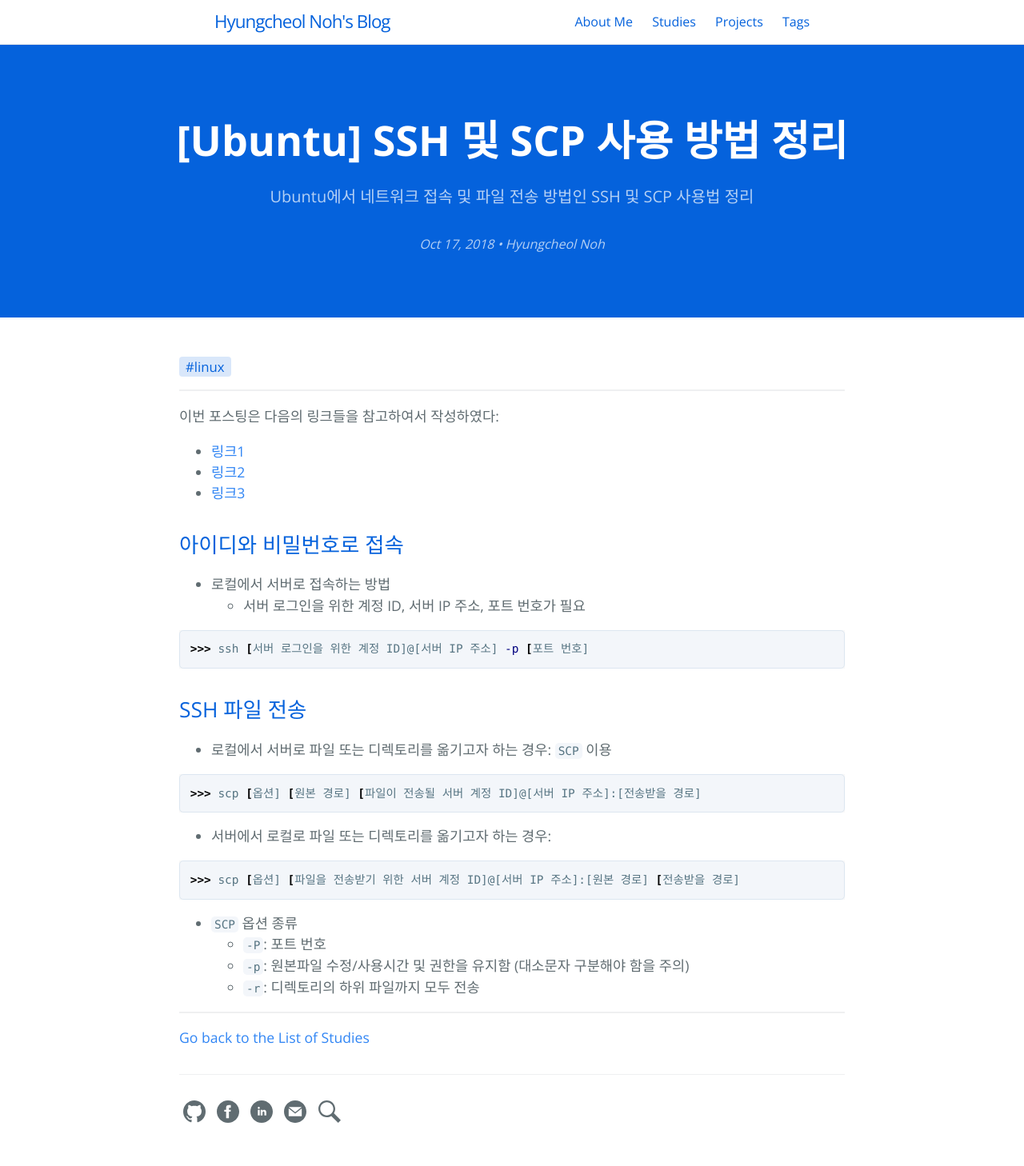
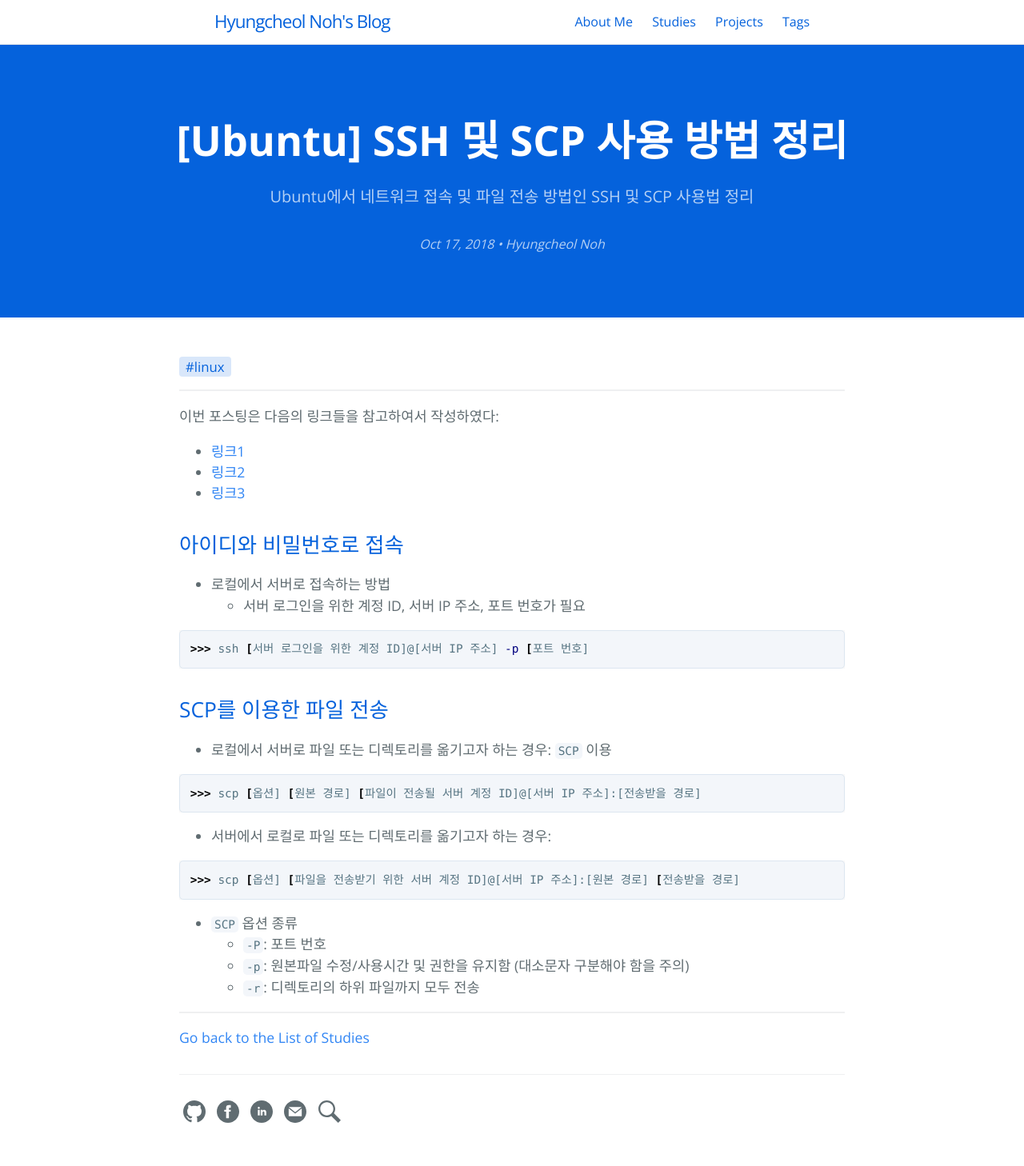
Before and after one commit to hcnoh/hcnoh.github.io, a Jekyll site: the page built from _posts/2018-10-17-ubuntu-ssh-scp-usage.md, in a window 1280 px wide. Shown: the whole page at 80% size. Built offline with Jekyll 4.4.1, drawn with Linux system fonts in a browser that asks for light colours; comment, search, counter and statistics services are not loaded.

Commit message:
Update 2018-10-17-ubuntu-ssh-scp-usage.md

````diff
--- a/_posts/2018-10-17-ubuntu-ssh-scp-usage.md
+++ b/_posts/2018-10-17-ubuntu-ssh-scp-usage.md
@@ -25,7 +25,7 @@ permalink: /2018-10-17-ubuntu-ssh-scp-usage
 >>> ssh [서버 로그인을 위한 계정 ID]@[서버 IP 주소] -p [포트 번호]
 ```
 
-## SSH 파일 전송
+## SCP를 이용한 파일 전송
 - 로컬에서 서버로 파일 또는 디렉토리를 옮기고자 하는 경우: `SCP` 이용
 
 ```bash
````
